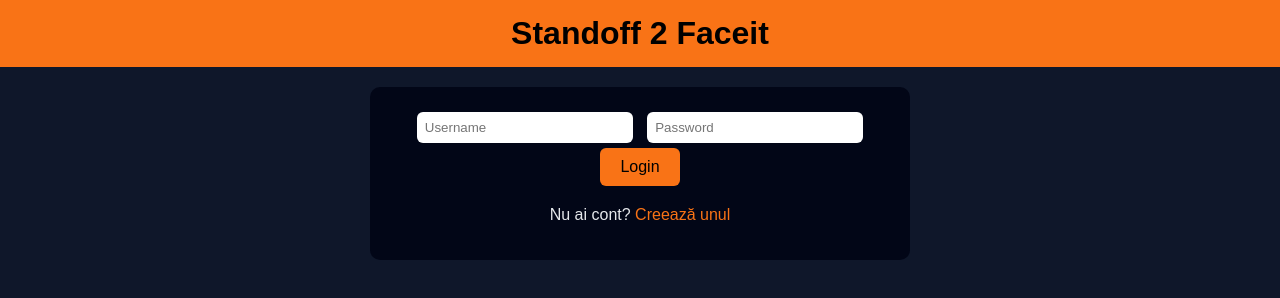
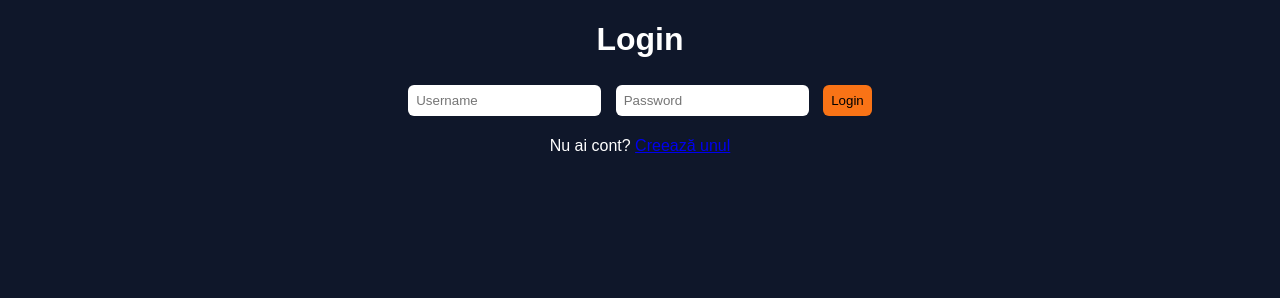
Before and after one commit to aspecttt67/so2-faceit, a website: page public/index.html in a window 1280 px wide. Drawn offline with nearby package versions, Linux system fonts and the light colour scheme.

Commit message:
Update index.html

```diff
--- a/public/index.html
+++ b/public/index.html
@@ -1,101 +1,22 @@
 <!DOCTYPE html>
 <html lang="ro">
 <head>
-  <meta charset="UTF-8" />
+<meta charset="UTF-8">
 <title>Standoff 2 Faceit</title>
 <meta name="viewport" content="width=device-width, initial-scale=1.0" />
 <style>
-    body {
-      margin: 0;
-      font-family: Arial, sans-serif;
-      background: #0f172a;
-      color: #e5e7eb;
-      text-align: center;
-    }
-    h1 {
-      background: #f97316;
-      color: #000;
-      margin: 0;
-      padding: 15px;
-    }
-    .box {
-      margin: 20px auto;
-      max-width: 500px;
-      background: #020617;
-      padding: 20px;
-      border-radius: 10px;
-    }
-    button {
-      background: #f97316;
-      border: none;
-      padding: 10px 20px;
-      font-size: 16px;
-      border-radius: 6px;
-      cursor: pointer;
-    }
-    ul { list-style: none; padding: 0; }
-    li { background: #1e293b; margin: 5px; padding: 8px; border-radius: 6px; }
-    .pickable { cursor: pointer; }
-    form {
-      margin-bottom: 20px;
-    }
-    input {
-      padding: 8px;
-      margin: 5px;
-      border-radius: 6px;
-      border: none;
-      width: 200px;
-    }
-    a {
-      color: #f97316;
-      text-decoration: none;
-    }
-    a:hover {
-      text-decoration: underline;
-    }
-    p.register-link {
-      margin-top: 10px;
-    }
+  body { font-family: Arial; background:#0f172a; color:#fff; text-align:center; }
+  input, button { margin:5px; padding:8px; border-radius:6px; border:none; }
+  button { cursor:pointer; background:#f97316; color:#000; }
 </style>
 </head>
 <body>
-
-<h1>Standoff 2 Faceit</h1>
-
-<div class="box">
-
-  <!-- FORMULAR LOGIN -->
-  <form id="loginForm" method="POST" action="/login">
-    <input name="username" placeholder="Username" required />
-    <input name="password" type="password" placeholder="Password" required />
+<h1>Login</h1>
+<form method="POST" action="/login">
+  <input name="username" placeholder="Username" required>
+  <input name="password" type="password" placeholder="Password" required>
   <button type="submit">Login</button>
 </form>
-
-  <!-- LINK REGISTER -->
-  <p class="register-link">Nu ai cont? <a href="/register">Creează unul</a></p>
-
-  <!-- BUTON JOIN QUEUE (ascuns până după login) -->
-  <button id="join" style="display:none;">Join Queue</button>
-  <p id="queueText" style="display:none;">Queue: 0/10</p>
-
-</div>
-
-<div id="match" class="box" style="display:none;">
-  <h2>Draft</h2>
-  <p id="host"></p>
-  <div>
-    <h3>Team CT</h3>
-    <ul id="team1"></ul>
-  </div>
-  <div>
-    <h3>Team T</h3>
-    <ul id="team2"></ul>
-  </div>
-  <h3>Available Players</h3>
-  <ul id="pool"></ul>
-</div>
-
-<script src="/socket.io/socket.io.js"></script>
-<script src="app.js"></script>
+<p>Nu ai cont? <a href="/register">Creează unul</a></p>
 </body>
 </html>
```
Lines whose indentation alone changed are shown as unchanged.
